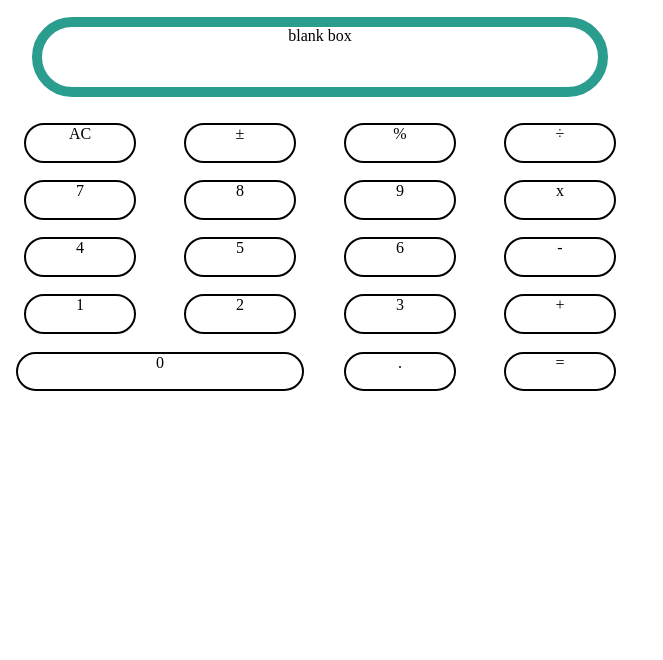
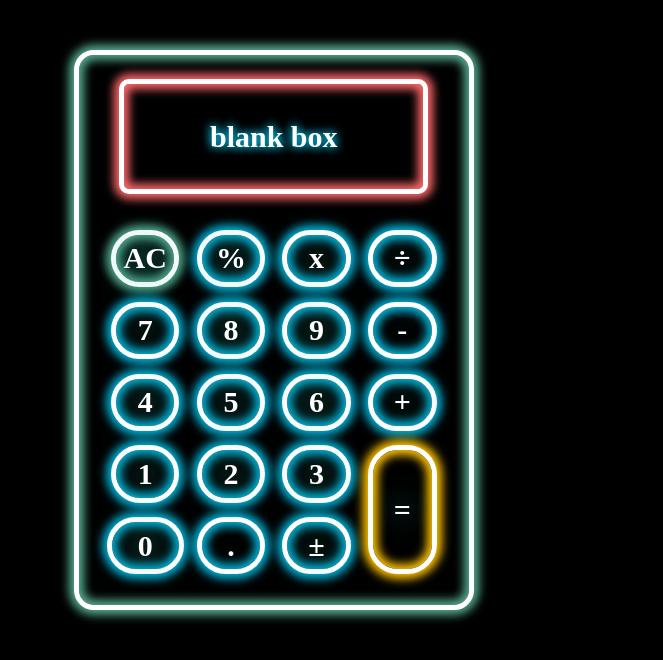
Before and after one commit to haoxle/CalculatorProject, a plain HTML site: page index.html in a window 1280 px wide. Shown: the whole page, without its empty margins (0-663 px from the left). Drawn offline with Linux system fonts and the light colour scheme.

Commit message:
colors assigned with amendments to buttons

```diff
--- a/Style/_variables.scss
+++ b/Style/_variables.scss
@@ -1,5 +1,5 @@
-$color-primary: #2a9d8f;
-$color-secondary: #000000;
-$color-tertiary: #14213d;
-$color-quaternary: #e5e5e5;
-$color-quinary: #fca311;
+$color-primary: #00b4d8;
+$color-secondary: #ff686b;
+$color-tertiary: #ffc300;
+$color-quaternary: #56ab91;
+$color-quinary: #2a9d8f;
--- a/Style/style.scss
+++ b/Style/style.scss
@@ -5,42 +5,65 @@
 
 * {
   box-sizing: border-box;
-  margin: 0;
+  margin: 2%;
   padding: 0;
+  background-color: black;
 }
 .calculatorGrid {
-  height: 50vh;
-  width: 50vw;
+  height: 70vh;
+  width: 50vh;
   display: grid;
   grid-template:
     "gbbb gbbb gbbb gbbb"
     "gbbb gbbb gbbb gbbb"
-    "gbac gbps gbp gbd"
-    "gb7 gb8 gb9 gbx"
-    "gb4 gb5 gb6 gbm"
-    "gb1 gb2 gb3 gbplus"
-    "gb0 gb0 gbdot gbequals";
+    "gbac gbp gbx gbd"
+    "gb7 gb8 gb9 gbm"
+    "gb4 gb5 gb6 gbplus"
+    "gb1 gb2 gb3 gbequals"
+    "gb0 gbdot gbps gbequals";
   grid-template-columns: 25% 25% 25% 25%;
   grid-template-rows: 14.3% 14.3% 14.3% 14.3% 14.3%;
   align-items: center;
   justify-items: center;
+  border: 5px solid white;
+  border-radius: 20px;
+  box-shadow: 0 0 10px 5px $color-quaternary inset,
+    0 0 10px 5px $color-quaternary;
+  padding: 2%;
 }
 
 .calculatorButton {
-  height: 70%;
-  width: 70%;
+  display: flex;
+  height: 80%;
+  width: 80%;
   border: 2px solid black;
-  border-radius: 40px;
+  border-radius: 30px;
+  border: 5px solid white;
+  box-shadow: 0 0 10px 5px $color-primary inset, 0 0 10px 5px $color-primary;
+  color: white;
+  align-items: center;
+  justify-content: center;
   text-align: center;
+  font-size: 30px;
+  font-weight: 800;
+  text-shadow: 0px 0px 30px $color-quinary, 0px 0px 30px $color-quinary;
 }
 
 #gbbb {
   grid-area: gbbb;
+  border: 5px solid white;
+  box-shadow: 0 0 10px 5px $color-secondary inset, 0 0 10px 5px $color-secondary;
   width: 90%;
-  border: 10px solid $color-primary;
+  border-radius: 10px;
+  text-shadow: 0 0 10px $color-primary, 0 0 10px $color-primary;
+  margin-top: -6%;
 }
+
 #gbac {
   grid-area: gbac;
+
+  box-shadow: 0 0 10px 5px $color-quaternary inset,
+    0 0 10px 5px $color-quaternary;
 }
 #gbps {
   grid-area: gbps;
@@ -96,6 +119,8 @@
 }
 #gbequals {
   grid-area: gbequals;
+  box-shadow: 0 0 10px 5px $color-tertiary inset, 0 0 10px 5px $color-tertiary;
+  height: 90%;
 }
 // div {
 //   border: 5px solid black;
```
Also changed, not shown: Style/style.css, 1 other file.
